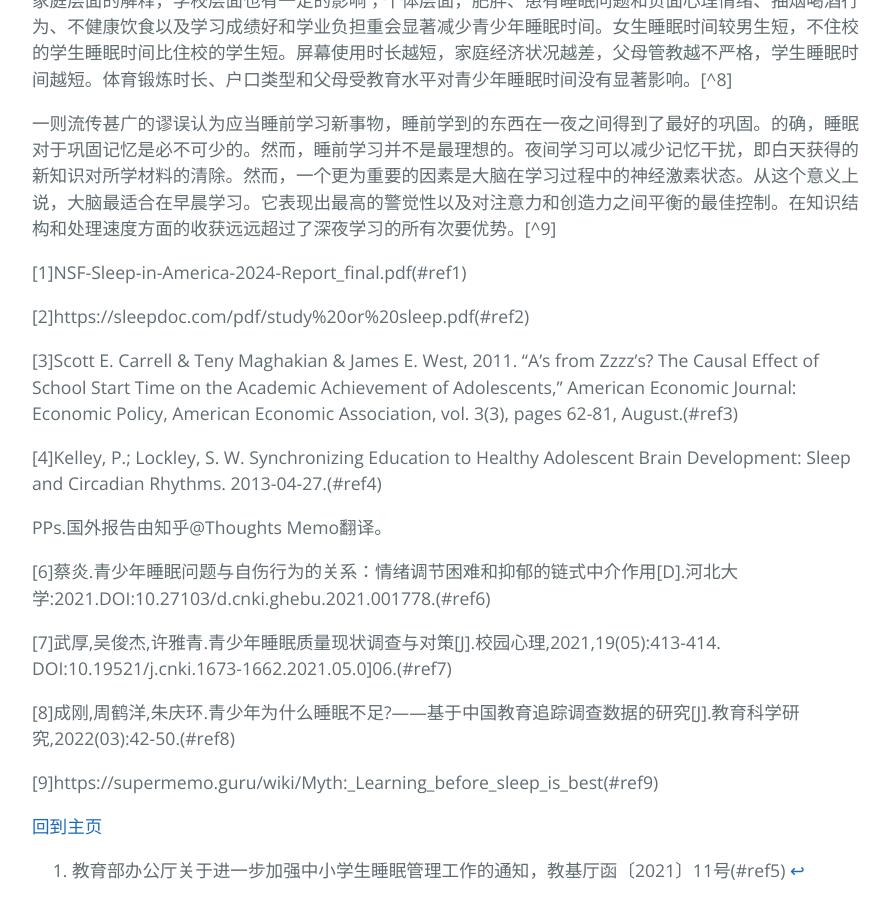
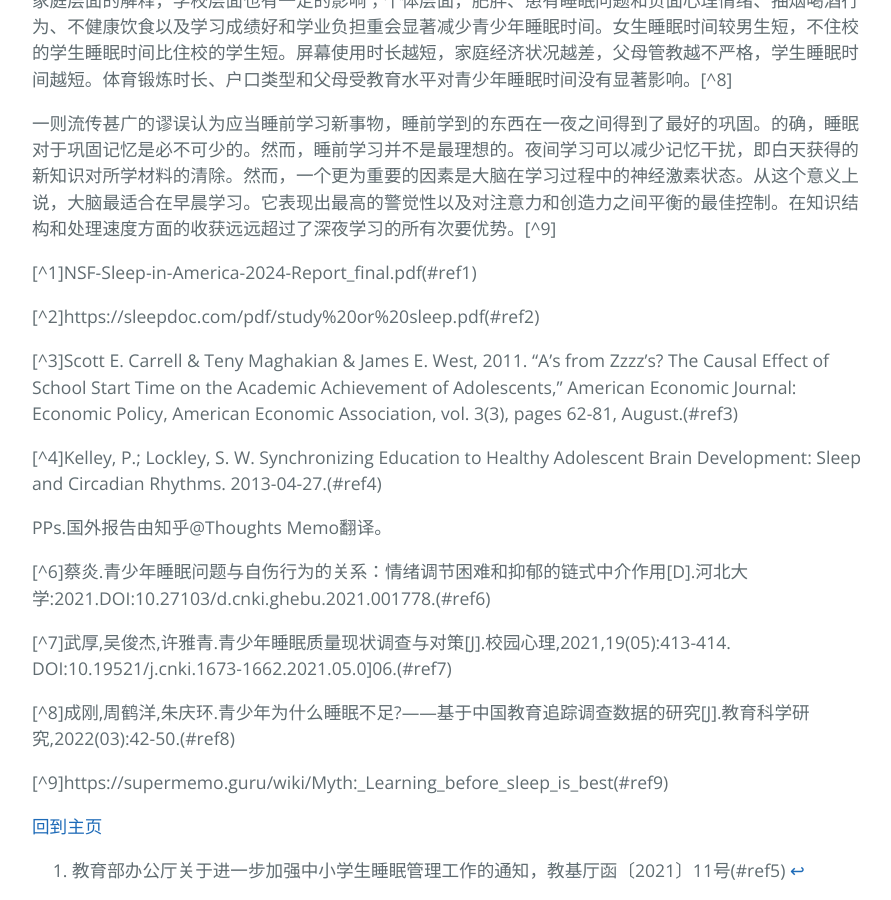
Before and after one commit to Seroliya/Seroliya.github.io, a Jekyll site: the page built from sleeptalk.md, in a window 1280 px wide and 900 px high, scrolled down 1145 px. Shown: the whole window, without its empty margins (192-1083 px from the left). Built offline with Jekyll 4.4.1, drawn with Linux system fonts in a browser that asks for light colours.

```diff
--- a/sleeptalk.md
+++ b/sleeptalk.md
@@ -22,16 +22,16 @@ percent a ‘D’ and 15 percent an ‘F.’[^1]
 一则流传甚广的谬误认为应当睡前学习新事物，睡前学到的东西在一夜之间得到了最好的巩固。的确，睡眠对于巩固记忆是必不可少的。然而，睡前学习并不是最理想的。夜间学习可以减少记忆干扰，即白天获得的新知识对所学材料的清除。然而，一个更为重要的因素是大脑在学习过程中的神经激素状态。从这个意义上说，大脑最适合在早晨学习。它表现出最高的警觉性以及对注意力和创造力之间平衡的最佳控制。在知识结构和处理速度方面的收获远远超过了深夜学习的所有次要优势。[^9]
 
 
-[1]NSF-Sleep-in-America-2024-Report_final.pdf(#ref1)
+[^1]NSF-Sleep-in-America-2024-Report_final.pdf(#ref1)
 <span id='ref1'><span>
 
-[2]https://sleepdoc.com/pdf/study%20or%20sleep.pdf(#ref2)
+[^2]https://sleepdoc.com/pdf/study%20or%20sleep.pdf(#ref2)
 <span id='ref2'><span>
 
-[3]Scott E. Carrell & Teny Maghakian & James E. West, 2011. "A's from Zzzz's? The Causal Effect of School Start Time on the Academic Achievement of Adolescents," American Economic Journal: Economic Policy, American Economic Association, vol. 3(3), pages 62-81, August.(#ref3)
+[^3]Scott E. Carrell & Teny Maghakian & James E. West, 2011. "A's from Zzzz's? The Causal Effect of School Start Time on the Academic Achievement of Adolescents," American Economic Journal: Economic Policy, American Economic Association, vol. 3(3), pages 62-81, August.(#ref3)
 <span id='ref3'><span>
 
-[4]Kelley, P.; Lockley, S. W. Synchronizing Education to Healthy Adolescent Brain Development: Sleep and Circadian Rhythms. 2013-04-27.(#ref4)
+[^4]Kelley, P.; Lockley, S. W. Synchronizing Education to Healthy Adolescent Brain Development: Sleep and Circadian Rhythms. 2013-04-27.(#ref4)
 <span id='ref4'><span>
 
 PPs.国外报告由知乎@Thoughts Memo翻译。
@@ -39,16 +39,16 @@ PPs.国外报告由知乎@Thoughts Memo翻译。
 [^5]:教育部办公厅关于进一步加强中小学生睡眠管理工作的通知，教基厅函〔2021〕11号(#ref5)
 <span id='ref5'><span>
 
-[6]蔡炎.青少年睡眠问题与自伤行为的关系：情绪调节困难和抑郁的链式中介作用[D].河北大学:2021.DOI:10.27103/d.cnki.ghebu.2021.001778.(#ref6)
+[^6]蔡炎.青少年睡眠问题与自伤行为的关系：情绪调节困难和抑郁的链式中介作用[D].河北大学:2021.DOI:10.27103/d.cnki.ghebu.2021.001778.(#ref6)
 <span id='ref6'><span>
 
-[7]武厚,吴俊杰,许雅青.青少年睡眠质量现状调查与对策[J].校园心理,2021,19(05):413-414. DOI:10.19521/j.cnki.1673-1662.2021.05.0]06.(#ref7)
+[^7]武厚,吴俊杰,许雅青.青少年睡眠质量现状调查与对策[J].校园心理,2021,19(05):413-414. DOI:10.19521/j.cnki.1673-1662.2021.05.0]06.(#ref7)
 <span id='ref7'><span>
 
-[8]成刚,周鹤洋,朱庆环.青少年为什么睡眠不足?——基于中国教育追踪调查数据的研究[J].教育科学研究,2022(03):42-50.(#ref8)
+[^8]成刚,周鹤洋,朱庆环.青少年为什么睡眠不足?——基于中国教育追踪调查数据的研究[J].教育科学研究,2022(03):42-50.(#ref8)
 <span id='ref8'><span>
 
-[9]https://supermemo.guru/wiki/Myth:_Learning_before_sleep_is_best(#ref9)
+[^9]https://supermemo.guru/wiki/Myth:_Learning_before_sleep_is_best(#ref9)
 <span id='ref9'><span>
 
 [回到主页](./)
```
